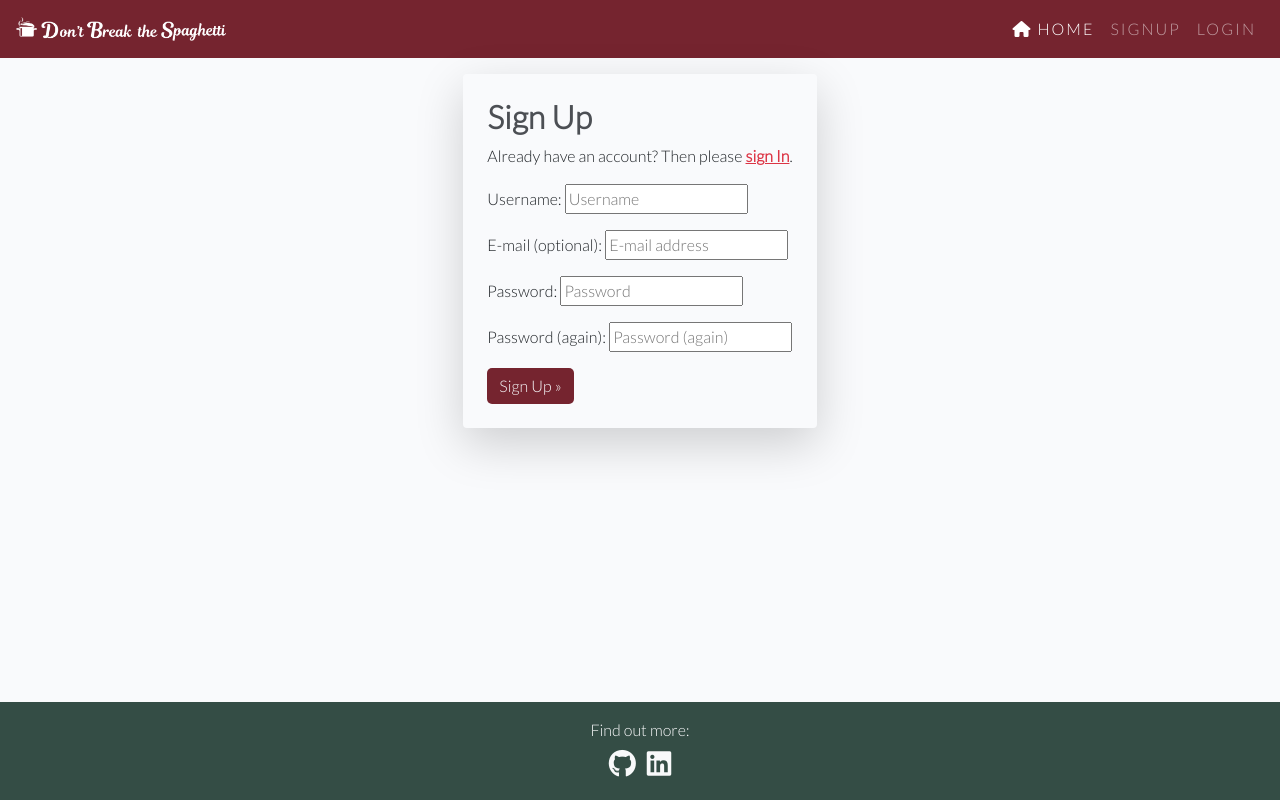
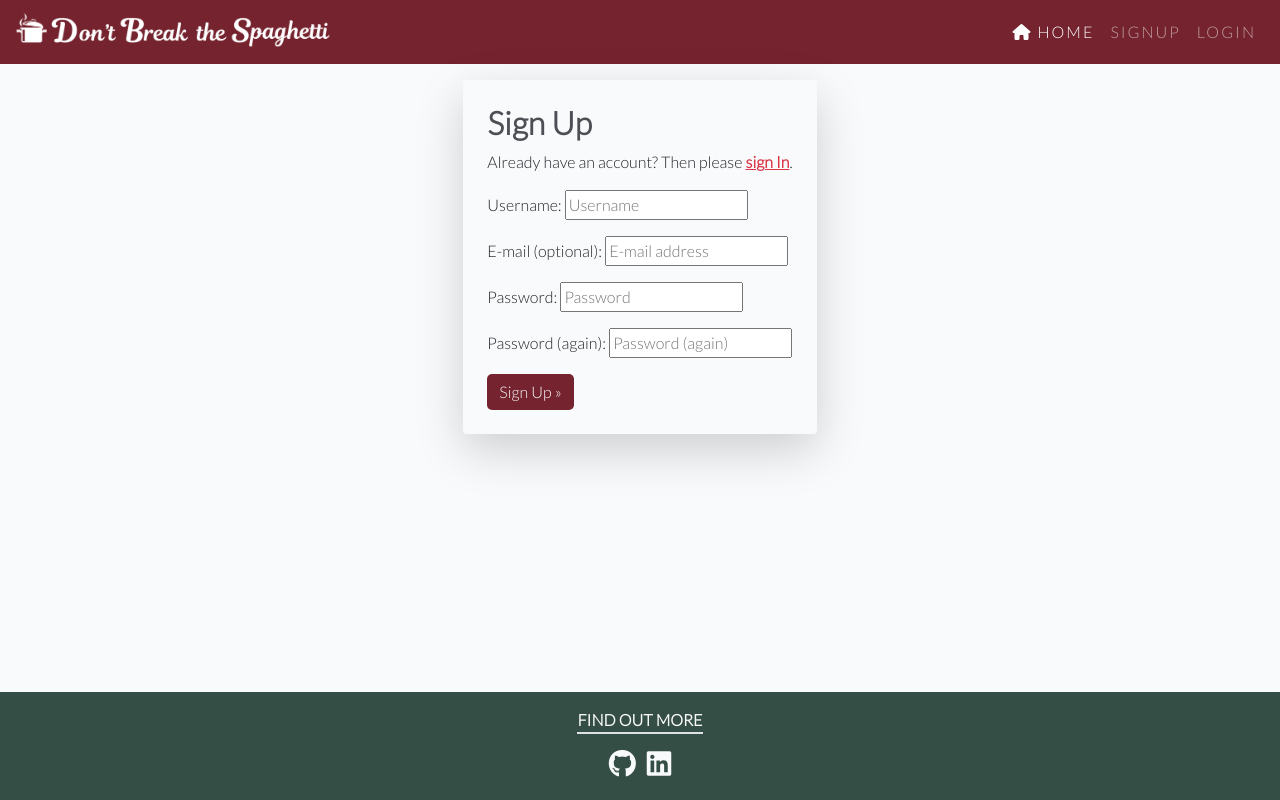
Before and after one commit to HMuraja/recipe-book-v2, a Django app: page /accounts/signup/ in a window 1280 px wide. Run offline with Django 3.2, Linux system fonts and the light colour scheme; some web fonts are replaced.

Commit message:
Fix the footer style

```diff
--- a/dbts_static/css/style.css
+++ b/dbts_static/css/style.css
@@ -255,7 +255,7 @@ object-fit: cover;
     width:fit-content;
 }
 
-@media (min-width: 770px) {
+@media (max-width: 770px) {
     .img-size{
         max-width: 25%;
     }
--- a/templates/base.html
+++ b/templates/base.html
@@ -27,7 +27,7 @@
     <!-- JQuery -->
     <script src="https://ajax.googleapis.com/ajax/libs/jquery/3.7.0/jquery.min.js"></script>
     <!-- Css -->
-    <link rel="stylesheet" href="{% static 'css/style.css' %}">
+    <link rel="stylesheet" href="{% static 'css/style.css' %}?v2">
     <!-- Cloudniary -->
     <link rel="shortcut icon" href="{% static 'img/dbts_favicon.png'%}">
 
@@ -96,13 +96,13 @@
     </main>
 
     <!-- Footer -->
-    <footer class="bg-green bottom-0 w-100 py-3 text-light mt-auto">
-        <p class="m-0 text-center">Find out more: <br>
-            <a href="https://github.com/HMuraja/mythology-quiz" rel="noopener" aria-label="Visit the authors GitHub profile (opens in a new tab)" class="fs-3 text-light px-1" target="_blank">
-                <i class="fa-brands fa-github"></i></a>
-            <a href="https://linkedin.com/in/hilla-muraja-093127114" rel="noopener" aria-label="Visit the authors LinkedIn profile (opens in a new tab)" class="fs-3 text-light px-1" target="_blank">
-                <i class="fa-brands fa-linkedin"></i></a>
-            </p>
+    <footer class="bg-green bottom-0 w-100 py-3 text-light mt-auto text-center">
+        <p class="text-uppercase w-auto mb-2 d-inline-block fw-bolder border-bottom border-2">Find out more</p>
+        <br/>
+        <a href="https://github.com/HMuraja/mythology-quiz" rel="noopener" aria-label="Visit the authors GitHub profile (opens in a new tab)" class="fs-3 text-light px-1" target="_blank">
+            <i class="fa-brands fa-github"></i></a>
+        <a href="https://linkedin.com/in/hilla-muraja-093127114" rel="noopener" aria-label="Visit the authors LinkedIn profile (opens in a new tab)" class="fs-3 text-light px-1" target="_blank">
+            <i class="fa-brands fa-linkedin"></i></a>
     </footer>
 
 </body>
```
